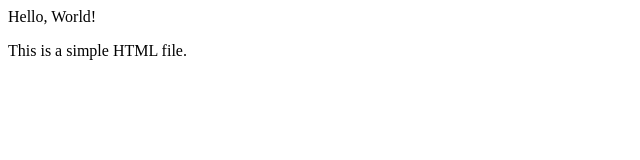
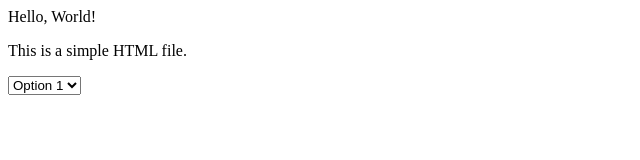
Before and after one commit to debmalyo-hub07/LocalRepo, a plain HTML site: page index.html in a window 1280 px wide. Shown: the whole page, without its empty margins (0-640 px from the left). Drawn offline with Linux system fonts and the light colour scheme.

Commit message:
Add dropdown

```diff
--- a/index.html
+++ b/index.html
@@ -1,2 +1,7 @@
 <p>Hello, World!</p>
 <p>This is a simple HTML file.</p>
+<select>
+  <option value="1">Option 1</option>
+  <option value="2">Option 2</option>
+  <option value="3">Option 3</option>
+</select>
```
